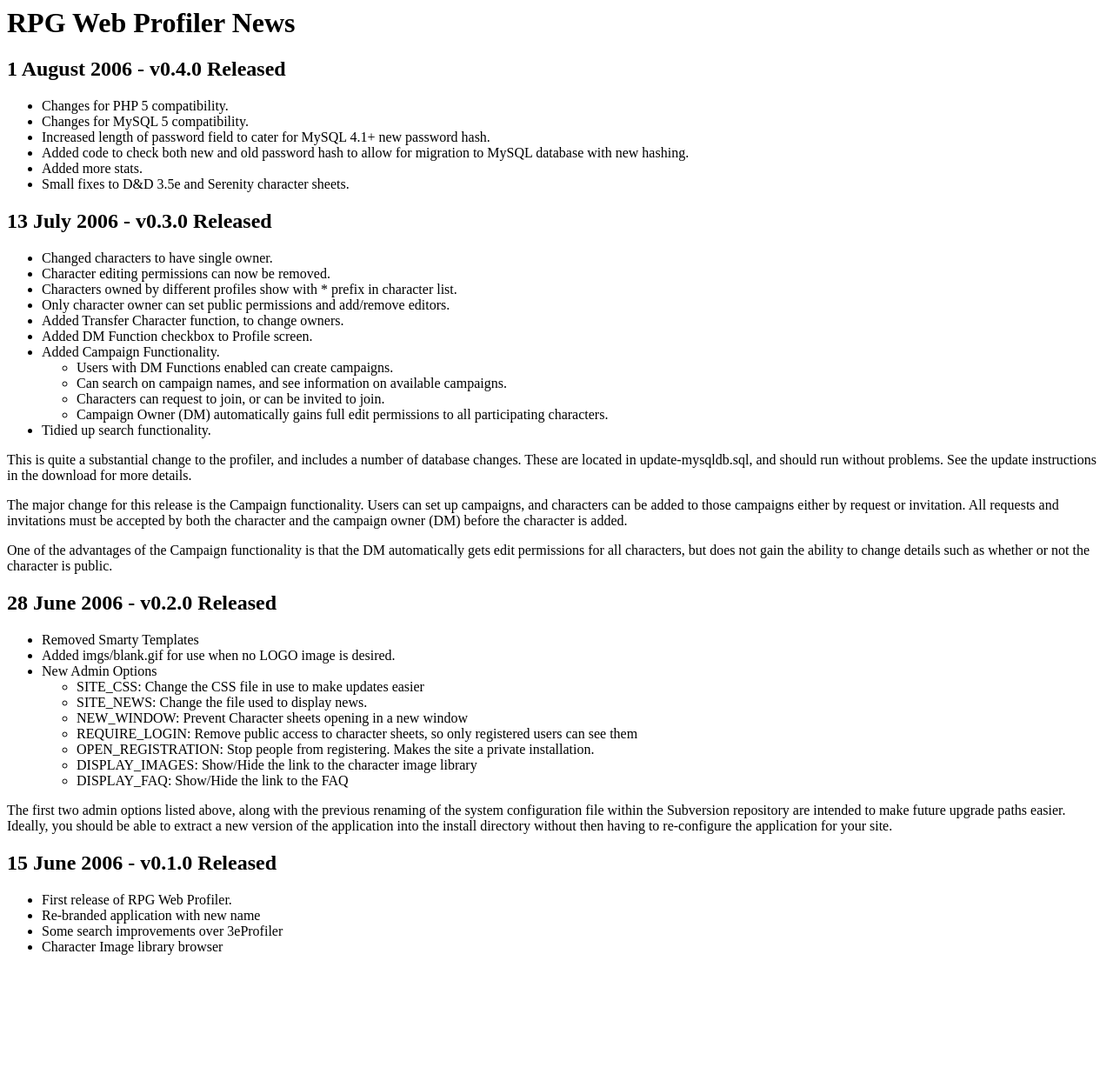
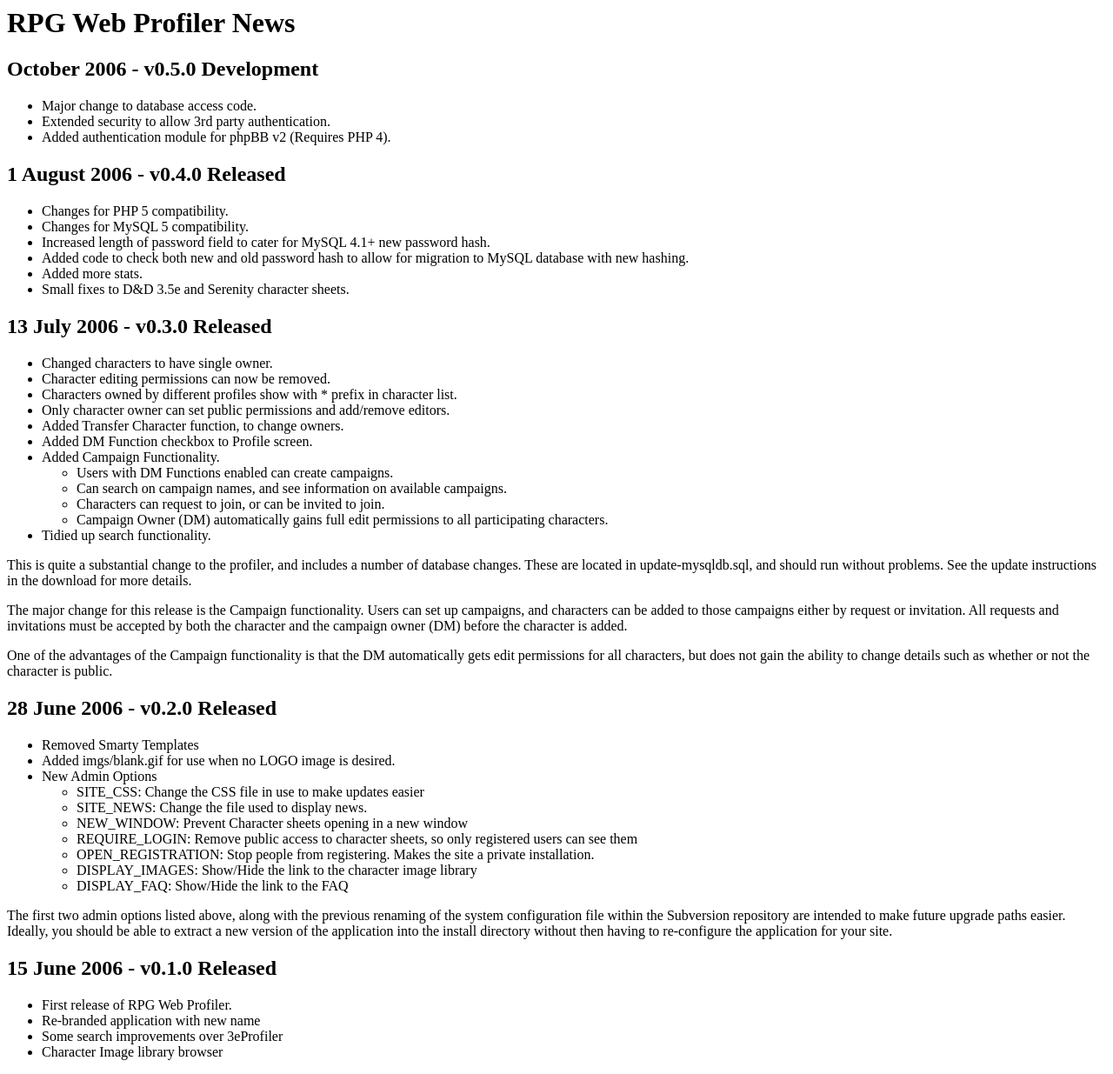
Before and after one commit to ediosyncratic/rpg-profile, a PHP site: page /news.php in a window 1280 px wide. Shown: the whole page at 87% size. Before the commit the page ends 1098 px from the top, so only its background shows below. Run offline with PHP 8.4, Linux system fonts and the light colour scheme.

Commit message:
Updated default news page.
git-svn-id: http://svn.code.sf.net/p/rpgwebprofiler/code/trunk@109 add21d40-e714-0410-9765-923e0770f407

```diff
--- a/root_profiler/templates/news.php
+++ b/root_profiler/templates/news.php
@@ -8,6 +8,14 @@
  */
 ?>
 <h1>RPG Web Profiler News</h1>
+
+<h2>October 2006 - v0.5.0 Development</h2>
+
+<ul>
+<li>Major change to database access code.</li>
+<li>Extended security to allow 3rd party authentication.</li>
+<li>Added authentication module for phpBB v2 (Requires PHP 4).</li>
+</ul>
 
 <h2>1 August 2006 - v0.4.0 Released</h2>
 
```
